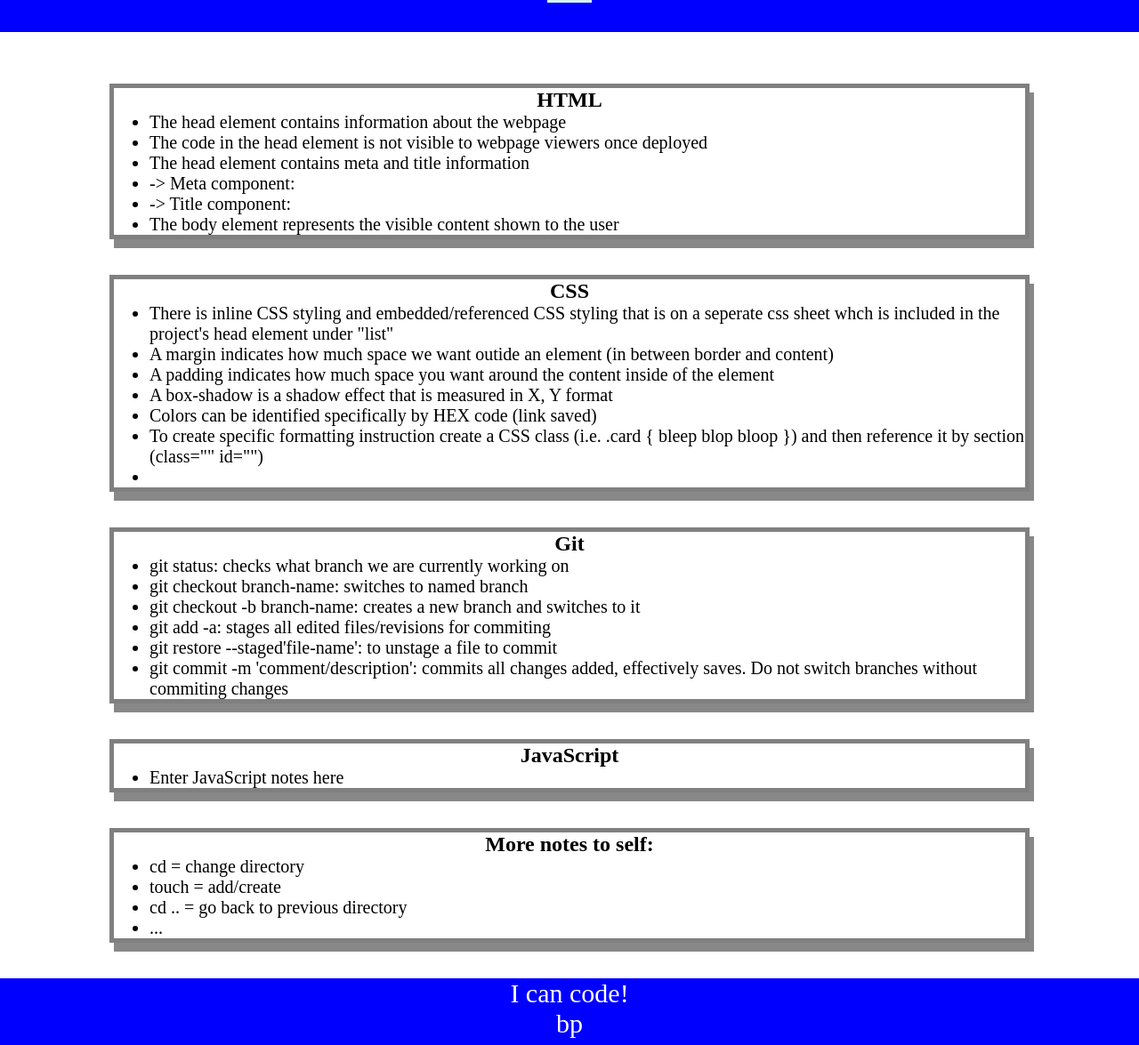
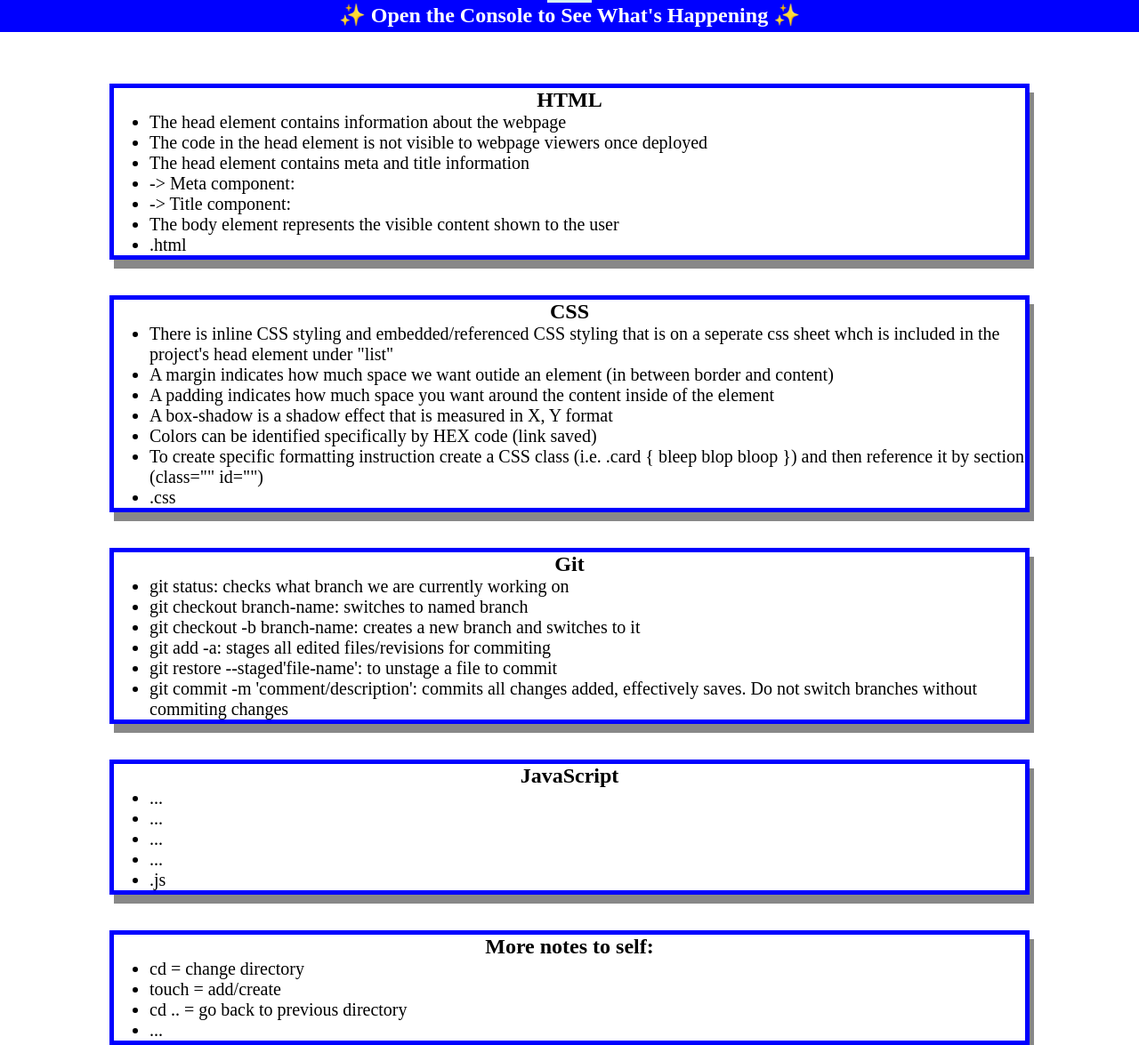
Before and after one commit to beckpull/prework-study-guide, a plain HTML site: page index.html in a window 1280 px wide. Shown: the part 84-1259 px from the top of the page at 89% size. Drawn offline with Linux system fonts and the light colour scheme.

Commit message:
added JavaScript file, touch ups on rest

```diff
--- /dev/null
+++ b/assets/script.js
@@ -0,0 +1,36 @@
+var topics = ['HTML', 'CSS', 'Git', 'JavaScript'];
+
+for (x=0; x<topics.length; x++) {
+    console.log(topics[x])
+}
+
+
+/* notes to keep:
+var topic = 'HTML';
+if (topic ==='HTML') {
+    console.log("Let's study HTML!");
+} else if (topic === 'CSS') {
+    console.log("Let's study CSS!");
+} else if (topic === 'Git') {
+    console.log("Let's study Git!");
+} else if (topic === 'JavaScript') {
+    console.log("Let's study JavaScript!");
+} else {
+    console.log('Please try again! :(');
+}
+//
+define variable array; 0 indexed
+var shapes = ["triangle", "square", "pentagon", "circle"];
+
+for loop: keyword 'for', three-part conditional statement, code block
+three conditions:
+var x = 0
+x < shapes.length
+x++
+for (var x = ; x <>= ; x+- ;) {
+    action // code block
+}
+for (var x = 0; x < shapes.length; x++) {
+    console.log(shapes[x])
+}
+*/
--- a/assets/style.css
+++ b/assets/style.css
@@ -37,6 +37,7 @@ p {
 .card {
     width: 80%;
     margin: 40px auto;
-    border: 5px solid grey;
+    border: 5px solid blue;
+/* instructions said to make border grey but later examples showed blue and I preferred the blue */
     box-shadow: 5px 10px #888888;
 }
--- a/index.html
+++ b/index.html
@@ -11,6 +11,7 @@
     <header id="top">
       <h1>Prework Study Guide</h1>
       <img src="./assets/bowtie-cat.png" alt="Profile image of cat wearing a bow tie." />
+      <h2>✨ Open the Console to See What's Happening ✨</h2>
     </header>
     <br />
     <main>
@@ -23,6 +24,7 @@
             <li> -> Meta component:</li>
             <li> -> Title component:</li>
           <li>The body element represents the visible content shown to the user</li>
+          <li>.html</li>
         </ul>
       </section>
      <section class="card" id="css-section">
@@ -34,7 +36,7 @@
         <li>A box-shadow is a shadow effect that is measured in X, Y format</li>
         <li>Colors can be identified specifically by HEX code (link saved)</li>
         <li>To create specific formatting instruction create a CSS class (i.e. .card { bleep blop bloop }) and then reference it by section (class="" id="")</li>
-        <li></li>
+        <li>.css</li>
       </ul>
      </section>
       <section class="card" id="git-section">
@@ -51,7 +53,11 @@
      <section class="card" id="javascript-section">
       <h2>JavaScript</h2>
       <ul>
-        <li>Enter JavaScript notes here</li>
+        <li> ... </li>
+        <li> ... </li>
+        <li> ... </li>
+        <li> ... </li>
+        <li>.js</li>
       </ul>
      </section>
      <section class="card" id="notes-to-self">
@@ -69,5 +75,6 @@
       <p>I can code!</p>
       <p>bp</p>
     </footer>
+  <script src="./assets/script.js"></script>
   </body>
 </html>
```
